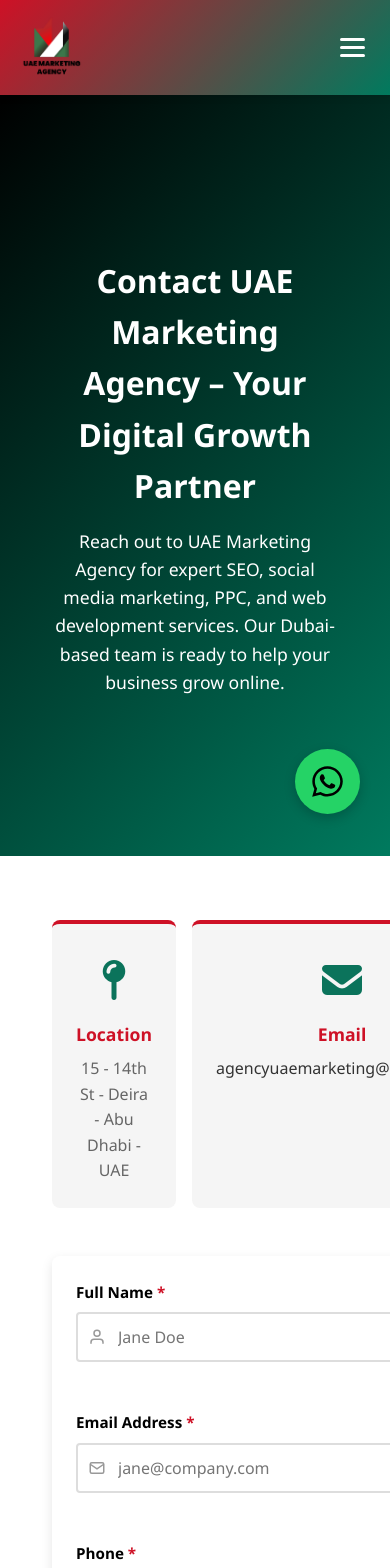
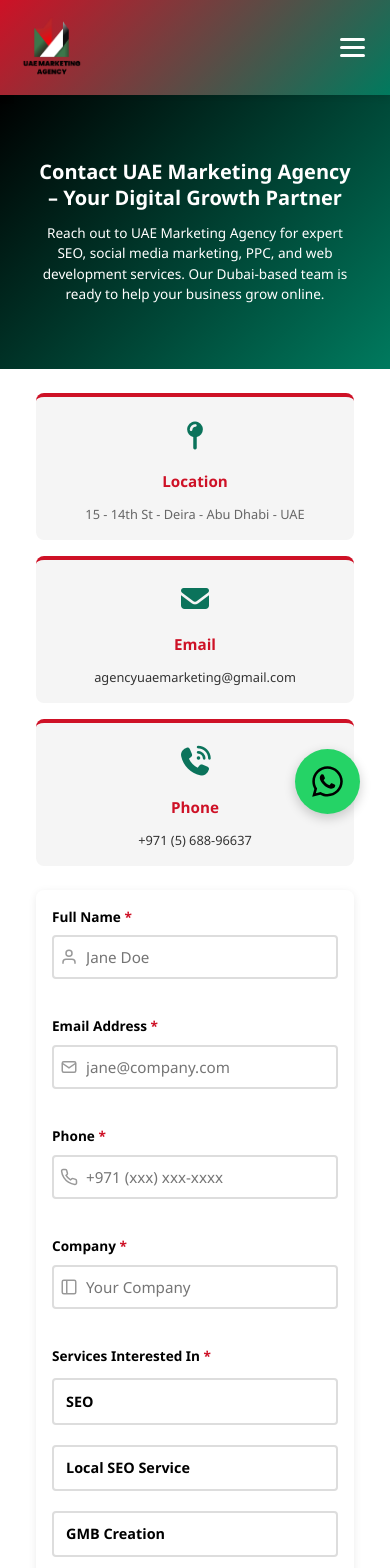
Before and after one commit to Shaheer30/marketing-agency, a Vue app: page /contact in a window 390 px wide. Shown: the top 1568 px of the page. Built offline with nearby package versions, Linux system fonts and the light colour scheme; what @vueuse/head would draw is missing.

Commit message:
responsiveness issue fixed

```diff
--- a/src/pages/ContactPage.vue
+++ b/src/pages/ContactPage.vue
@@ -353,7 +353,8 @@
         <section class="contact-hero">
             <div class="container">
                 <h1>Contact UAE Marketing Agency – Your Digital Growth Partner</h1>
-                <p>Reach out to UAE Marketing Agency for expert SEO, social media marketing, PPC, and web development services. Our Dubai-based team is ready to help your business grow online.</p>
+                <p>Reach out to UAE Marketing Agency for expert SEO, social media marketing, PPC, and web development
+                    services. Our Dubai-based team is ready to help your business grow online.</p>
             </div>
         </section>
 
@@ -788,35 +789,216 @@
 }
 
 @media (max-width: 768px) {
+    .contact-hero {
+        padding: 6rem 1.5rem;
+    }
+
     .contact-hero h1 {
-        font-size: 2rem;
+        font-size: 1.5rem;
+        line-height: 1.3;
+        margin-bottom: 1rem;
+    }
+
+    .contact-hero p {
+        font-size: 0.95rem;
+        line-height: 1.5;
+    }
+
+    .contact-content {
+        padding: 2rem 1rem;
     }
 
     .contact-content .container {
         grid-template-columns: 1fr;
+        gap: 2rem;
     }
 
     .contact-info {
-        flex-direction: row;
+        flex-direction: column;
         gap: 1rem;
+        width: 100%;
     }
 
     .info-card {
         flex: 1;
         border-left: none;
         border-top: 4px solid var(--primary-red);
+        padding: 1.25rem;
+        text-align: center;
+        word-break: break-word;
+    }
+
+    .info-card h3 {
+        font-size: 1rem;
+        margin-bottom: 0.75rem;
+    }
+
+    .info-card p,
+    .info-card a {
+        font-size: 0.9rem;
+        line-height: 1.4;
+        word-wrap: break-word;
+        overflow-wrap: break-word;
+    }
+
+    .info-icon {
+        font-size: 2rem;
+        margin-bottom: 0.75rem;
+    }
+
+    .contact-form {
+        padding: 1.25rem;
+        box-shadow: 0 2px 8px rgba(0, 0, 0, 0.08);
+    }
+
+    .form-group {
+        margin-bottom: 1.25rem;
+    }
+
+    .form-group label {
+        font-size: 0.9rem;
+        margin-bottom: 0.5rem;
+    }
+
+    .form-group input,
+    .form-group textarea {
+        padding: 0.65rem 0.65rem 0.65rem 2.25rem;
+        font-size: 1rem;
+        min-height: 44px;
+        /* Better touch target */
+    }
+
+    .input-icon {
+        left: 0.5rem;
+        width: 18px;
+        height: 18px;
     }
 
     .form-row {
         grid-template-columns: 1fr;
+        gap: 1rem;
+        margin-bottom: 1rem;
     }
 
     .services-grid {
         grid-template-columns: 1fr;
+        gap: 0.75rem;
+    }
+
+    .service-checkbox {
+        padding: 0.65rem 0.85rem;
+        gap: 0.5rem;
+        font-size: 0.9rem;
+    }
+
+    .service-label {
+        font-size: 0.9rem;
+    }
+
+    .textarea-wrapper textarea {
+        min-height: 120px;
+        font-size: 1rem;
+        padding: 0.65rem 0.65rem 2rem 2.25rem !important;
+    }
+
+    .char-count {
+        font-size: 0.75rem;
+        bottom: 0.4rem;
+        right: 0.5rem;
+    }
+
+    .submit-button {
+        padding: 0.85rem;
+        font-size: 0.95rem;
+        min-height: 44px;
+        gap: 0.5rem;
+    }
+
+    .submit-button svg {
+        width: 16px;
+        height: 16px;
+    }
+
+    .notification {
+        margin-top: 1rem;
+        padding: 0.85rem;
+        font-size: 0.9rem;
+    }
+
+    /* Prevent text overflow in cards */
+    .info-card a {
+        display: block;
+        white-space: normal;
+    }
+}
+
+/* Extra small devices (max-width: 480px) */
+@media (max-width: 480px) {
+    .contact-hero {
+        padding: 4rem 1rem;
+    }
+
+    .contact-hero h1 {
+        font-size: 1.25rem;
+        margin-bottom: 0.75rem;
+    }
+
+    .contact-hero p {
+        font-size: 0.85rem;
+    }
+
+    .contact-content {
+        padding: 1.5rem 1rem;
+    }
+
+    .contact-content .container {
+        gap: 1.5rem;
+    }
+
+    .info-card {
+        padding: 1rem;
+    }
+
+    .info-card h3 {
+        font-size: 0.95rem;
+    }
+
+    .info-card p,
+    .info-card a {
+        font-size: 0.8rem;
+    }
+
+    .info-icon {
+        font-size: 1.75rem;
     }
 
     .contact-form {
-        padding: 1.5rem;
+        padding: 1rem;
+    }
+
+    .form-group label {
+        font-size: 0.85rem;
+    }
+
+    .form-group input,
+    .form-group textarea {
+        padding: 0.6rem 0.6rem 0.6rem 2rem;
+        font-size: 0.95rem;
+    }
+
+    .service-checkbox {
+        padding: 0.6rem 0.75rem;
+        font-size: 0.85rem;
+    }
+
+    .textarea-wrapper textarea {
+        min-height: 100px;
+        padding: 0.6rem 0.6rem 1.8rem 2rem !important;
+    }
+
+    .submit-button {
+        padding: 0.75rem;
+        font-size: 0.9rem;
     }
 }
 </style>
```
